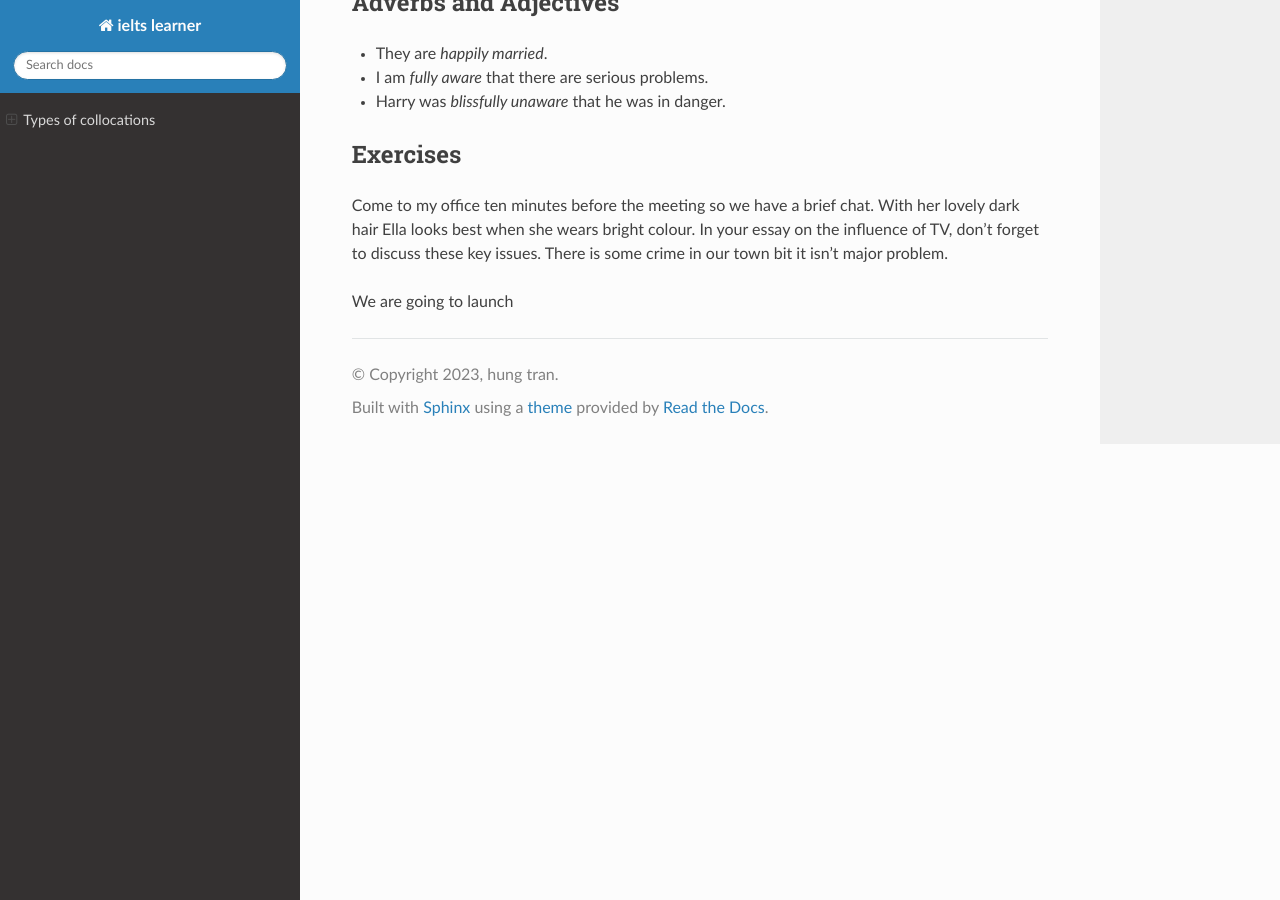
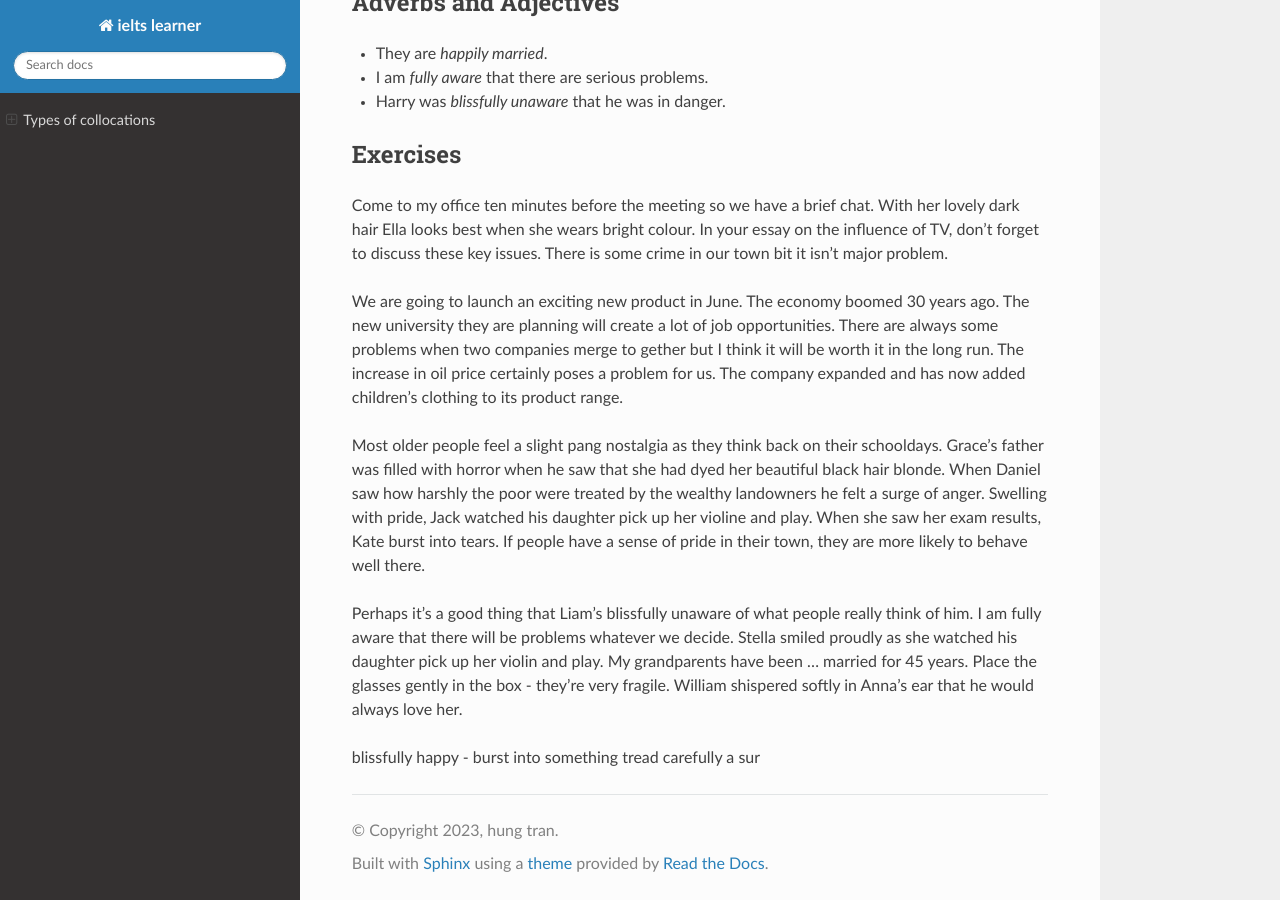
Before and after one commit to hungtranvn/IELTS_Learner, a Sphinx documentation site: the page built from source/vocabulary/collocations/lesson4.rst, in a window 1280 px wide and 900 px high, scrolled down 1102 px. Built offline with Sphinx 7.4.7 and the Read the Docs theme 2.0.0, drawn with Linux system fonts in a browser that asks for light colours.

Commit message:
add some lessons

```diff
--- a/source/vocabulary/collocations/lesson4.rst
+++ b/source/vocabulary/collocations/lesson4.rst
@@ -63,4 +63,27 @@ With her lovely dark hair Ella looks best when she wears bright colour.
 In your essay on the influence of TV, don't forget to discuss these key issues.
 There is some crime in our town bit it isn't major problem.
 
-We are going to launch
+We are going to launch an exciting new product in June.
+The economy boomed 30 years ago.
+The new university they are planning will create a lot of job opportunities.
+There are always some problems when two companies merge to gether but I think it will be worth it in the long run.
+The increase in oil price certainly poses a problem for us.
+The company expanded and has now added children's clothing to its product range.
+
+Most older people feel a slight pang nostalgia as they think back on their schooldays.
+Grace's father was filled with horror when he saw that she had dyed her beautiful black hair blonde.
+When Daniel saw how harshly the poor were treated by the wealthy landowners he felt a surge of anger.
+Swelling with pride, Jack watched his daughter pick up her violine and play.
+When she saw her exam results, Kate burst into tears.
+If people have a sense of pride in their town, they are more likely to behave well there.
+
+Perhaps it's a good thing that Liam's blissfully unaware of what people really think of him.
+I am fully aware that there will be problems whatever we decide.
+Stella smiled proudly as she watched his daughter pick up her violin and play.
+My grandparents have been ... married for 45 years.
+Place the glasses gently in the box - they're very fragile.
+William shispered softly in Anna's ear that he would always love her.
+
+blissfully happy - burst into something
+tread carefully
+a sur
--- /dev/null
+++ b/source/vocabulary/collocations/lesson5.rst
@@ -0,0 +1,6 @@
+Register
+========
+
+**************
+Spoken english
+**************
```
Also changed, not shown: source/vocabulary/collocations/lessos6.rst (added, +14 -0 lines).
